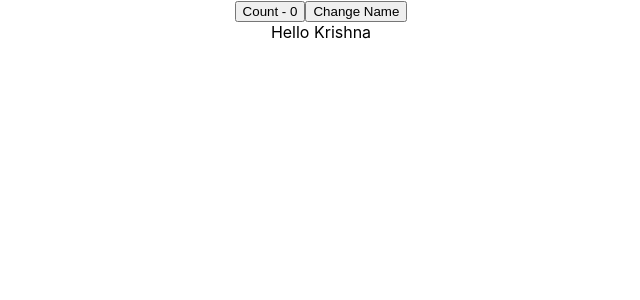
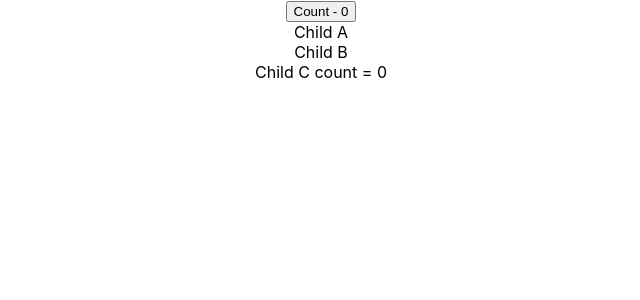
Before and after one commit to abhishek1savaliya/React_Render, a React (Create React App) app: page / in a window 1280 px wide. Shown: the top 300 px of the page, without its empty margins (319-959 px from the left). Built offline with nearby package versions, Linux system fonts and the light colour scheme.

Commit message:
Context render Explaination

```diff
--- a/src/App.js
+++ b/src/App.js
@@ -1,11 +1,13 @@
 import './App.css';
+import ContextParent from './Components/Context/ContextParent';
 import ParentFour from './Components/IncorrectOptimization/ParentFour';
 import ParentThree from './Components/IncorrectOptimization/ParentThree';
 
 function App() {
   return (
     <div className="App">
-      <ParentFour />
+      <ContextParent />
+      {/* <ParentFour /> */}
       {/* <ParentThree /> */}
     </div>
   );
--- /dev/null
+++ b/src/Components/Context/ContextChildren.js
@@ -0,0 +1,32 @@
+import React,{useContext} from 'react'
+import { CountContext } from './ContextParent'
+
+export const ChildA = ()=> {
+    console.log('Child A Render')
+    return(
+        <>
+        <div>Child A</div>
+        <div><ChildB /></div>
+        </>
+    )
+}
+
+export const ChildB = ()=> {
+    console.log('Child B Render')
+    return(
+        <>
+        <div>Child B</div>
+        <div><ChildC /></div>
+        </>
+    )
+}
+
+export const ChildC = ()=> {
+    const count = useContext(CountContext)
+    console.log('Child C Render')
+    return(
+        <>
+        <div>Child C count = {count}</div>
+        </>
+    )
+}
--- /dev/null
+++ b/src/Components/Context/ContextParent.js
@@ -0,0 +1,21 @@
+import React, { useState } from 'react'
+import { ChildA } from './ContextChildren'
+
+export const CountContext = React.createContext()
+const CountProvider = CountContext.Provider
+
+const ContextParent = () => {
+    const [count,setCount] = useState(0)
+
+  return (
+    <div>
+      <button onClick={()=>setCount(c=>c+1)}>Count - {count}</button>
+      <CountProvider value={count}>
+      <ChildA />
+      </CountProvider>
+
+    </div>
+  )
+}
+
+export default ContextParent
```
Also changed, not shown: src/Components/IncorrectOptimization/ParentFour.js (+4 -4 lines).
